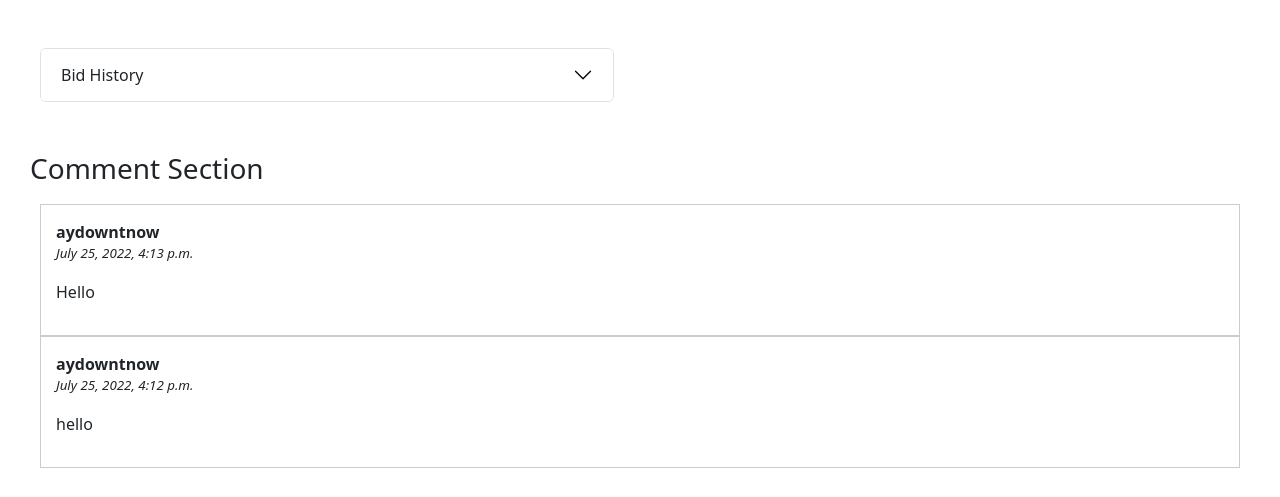
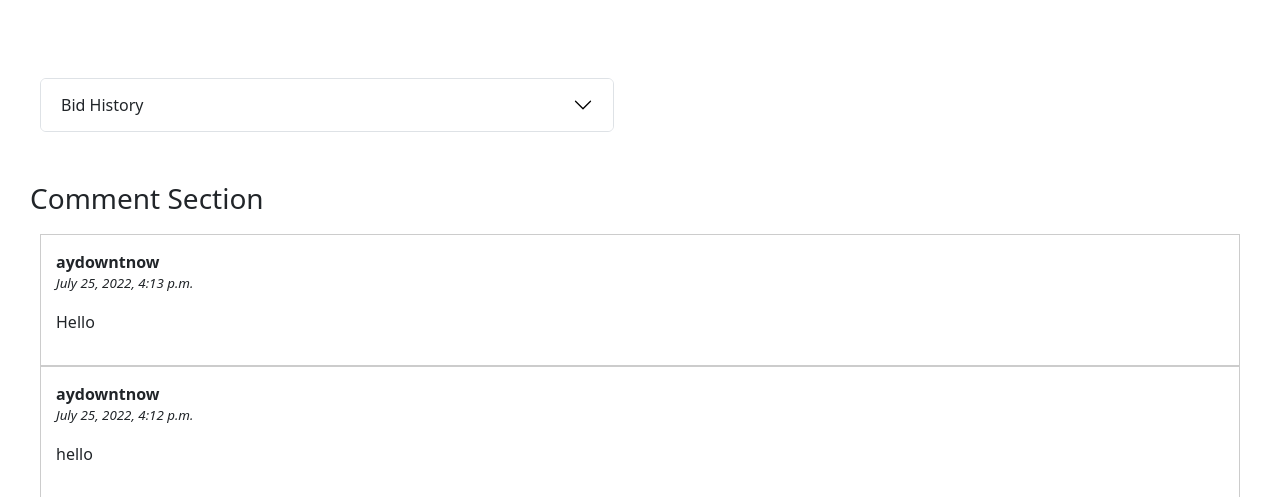
Before and after one commit to akaVELASQUEZ/commerce, a Django app: page /listing/11 in a window 1280 px wide. Shown: the part 665-1162 px from the top of the page. Before the commit the page ends 1133 px from the top, so only its background shows below. Run offline with Django 3.2, Linux system fonts and the light colour scheme; data comes from the database, SQL or seed files in the repository; some libraries are stand-ins or nearby versions.

Commit message:
Added top margin to #bid_container

```diff
--- a/auctions/static/auctions/styles.css
+++ b/auctions/static/auctions/styles.css
@@ -132,6 +132,7 @@ h2 {
   background: transparent;
   padding: 10px;
   max-height: 100%;
+  margin-top: 30px;
 }
 
 .bid_container .bid_form {
```
